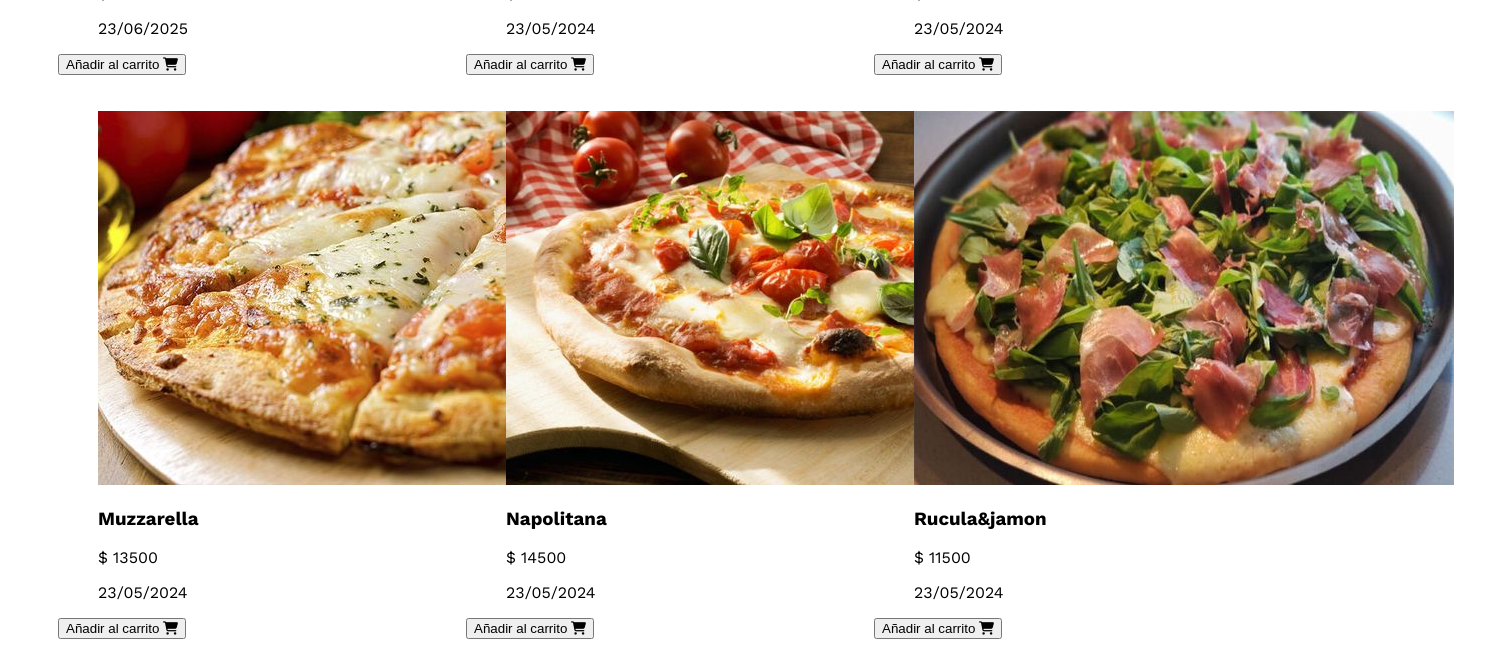
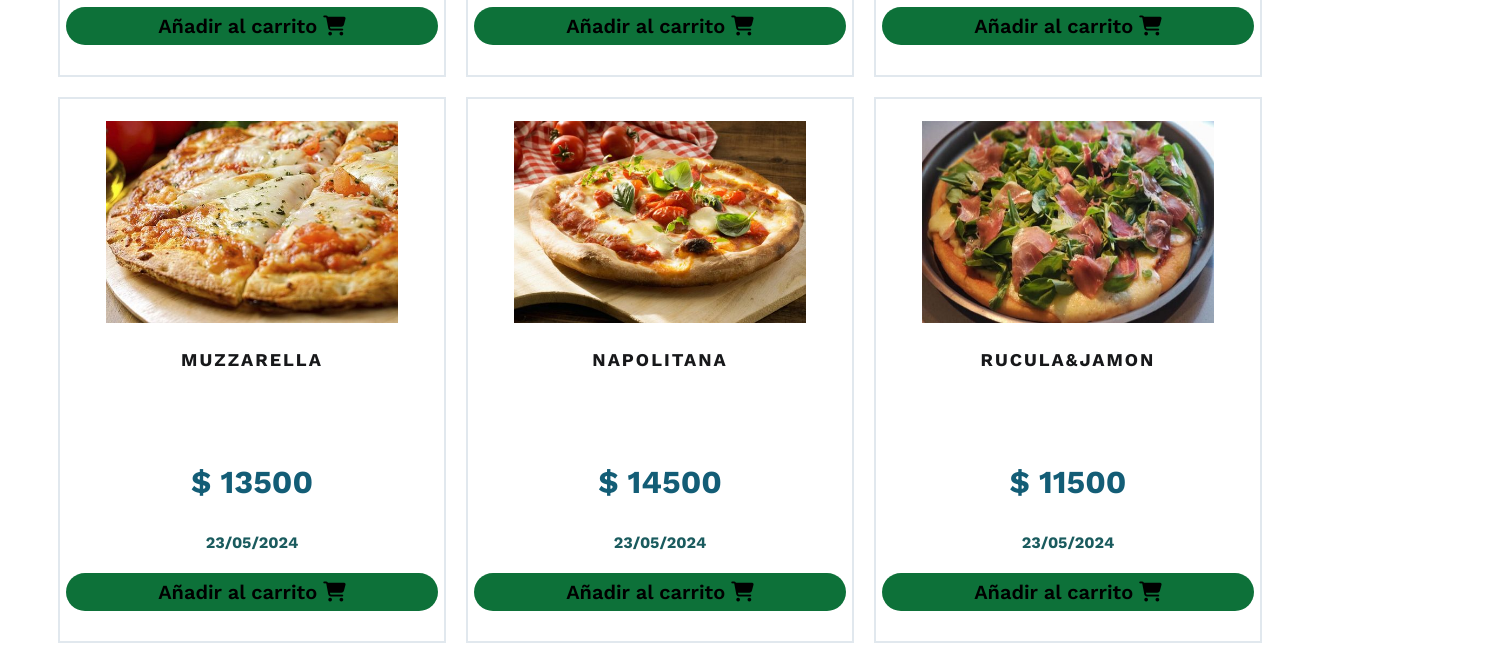
Before and after one commit to AlessioTezza/project-pizzas-front-end, a plain HTML site: page index.html in a window 1280 px wide. Shown: the part 704-1373 px from the top of the page, 1494 px wide, since content can reach past the window. Drawn offline with nearby package versions, Linux system fonts and the light colour scheme.

Commit message:
trabajamos css

```diff
--- a/css/styles.css
+++ b/css/styles.css
@@ -81,4 +81,54 @@ font-family: 'Oswald',sans-serif;
   list-style: none;
   width: calc(100% / 3);
   /* 33.33% */
-  padding: 10px;
+  padding: 10px;}
+.gallery li .box {
+  padding: 6px 6px 30px 6px;
+  border: 2px solid #e1e8ee;/*[]*/
+}
+.gallery li .box img {
+  width: 100%;
+  /* Imagenes responsivas */
+  max-width: 100%;
+  /* Imagenes responsivas */
+  height: auto;
+  margin-bottom: 6px;
+  justify-content: center;
+}
+.gallery li .box h3 {
+  margin-bottom: 6px;
+  text-align: center;
+  font-size: 1.125rem;
+  font-weight: bold;
+  line-height: 100%;
+  text-transform: uppercase;
+  color: #17181a;
+  letter-spacing: 2px;
+  height: 10vh;
+}
+.gallery li .box p{
+  text-align: center;
+  font-size: 2rem;
+  font-weight: bold;
+  color: #135D76
+}
+.gallery li .box time{
+  display: flex;
+  justify-content: center;
+  font-size: 1rem;
+  font-weight: bold;
+  color: #1a5b5e;
+}
+.gallery li .box .button {
+  margin-top: 5px;
+  width: 100%;
+  padding: 7px;
+  border: none;
+  background: #0D7139;
+  border-radius: 20px;
+  cursor: pointer;
+  font-size: 1.25rem;
+  font-weight: 600;
+  color:. #fff;
+  font-family: "Work Sans", sans-serif;
+}
```
